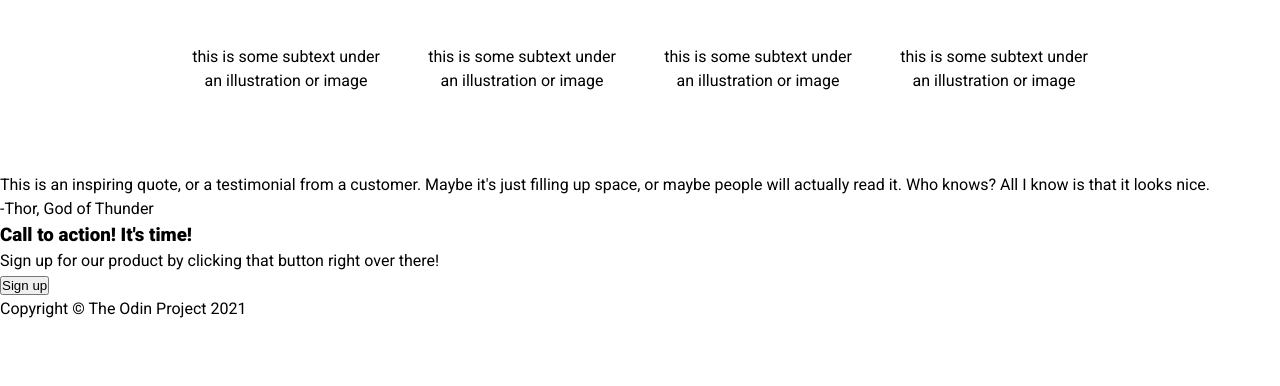
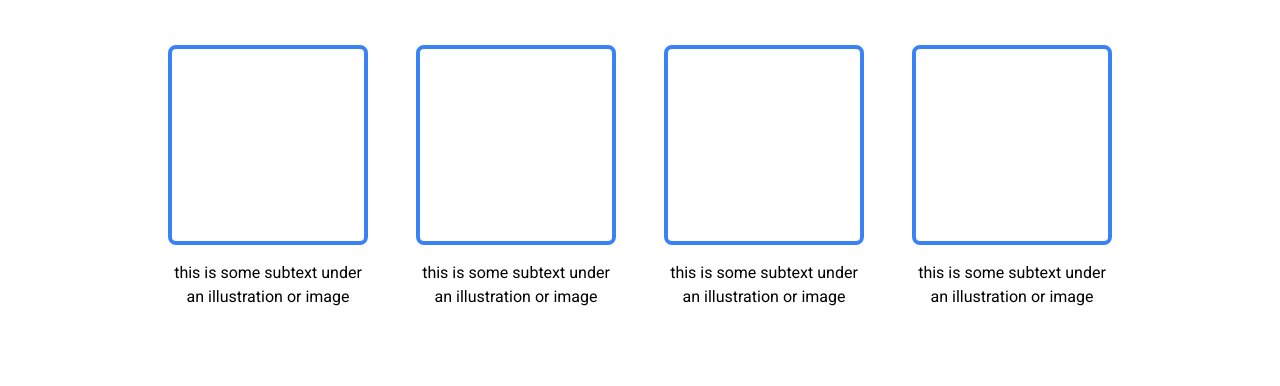
Before and after one commit to ramirociladi/landing-page, a plain HTML site: page index.html in a window 1280 px wide. Shown: the part 729-1115 px from the top of the page. Before the commit the page ends 1050 px from the top, so only its background shows below. Drawn offline with Linux system fonts and the light colour scheme.

Commit message:
Add styles for box elements including border, border-radius, height, width, and margin in style.css

```diff
--- a/style.css
+++ b/style.css
@@ -94,3 +94,11 @@ nav {
 .card {
   max-width: 200px;
 }
+
+.box {
+  border: 4px solid #3882f6;
+  border-radius: 8px;
+  height: 200px;
+  width: 200px;
+  margin-bottom: 1rem;
+}
```
